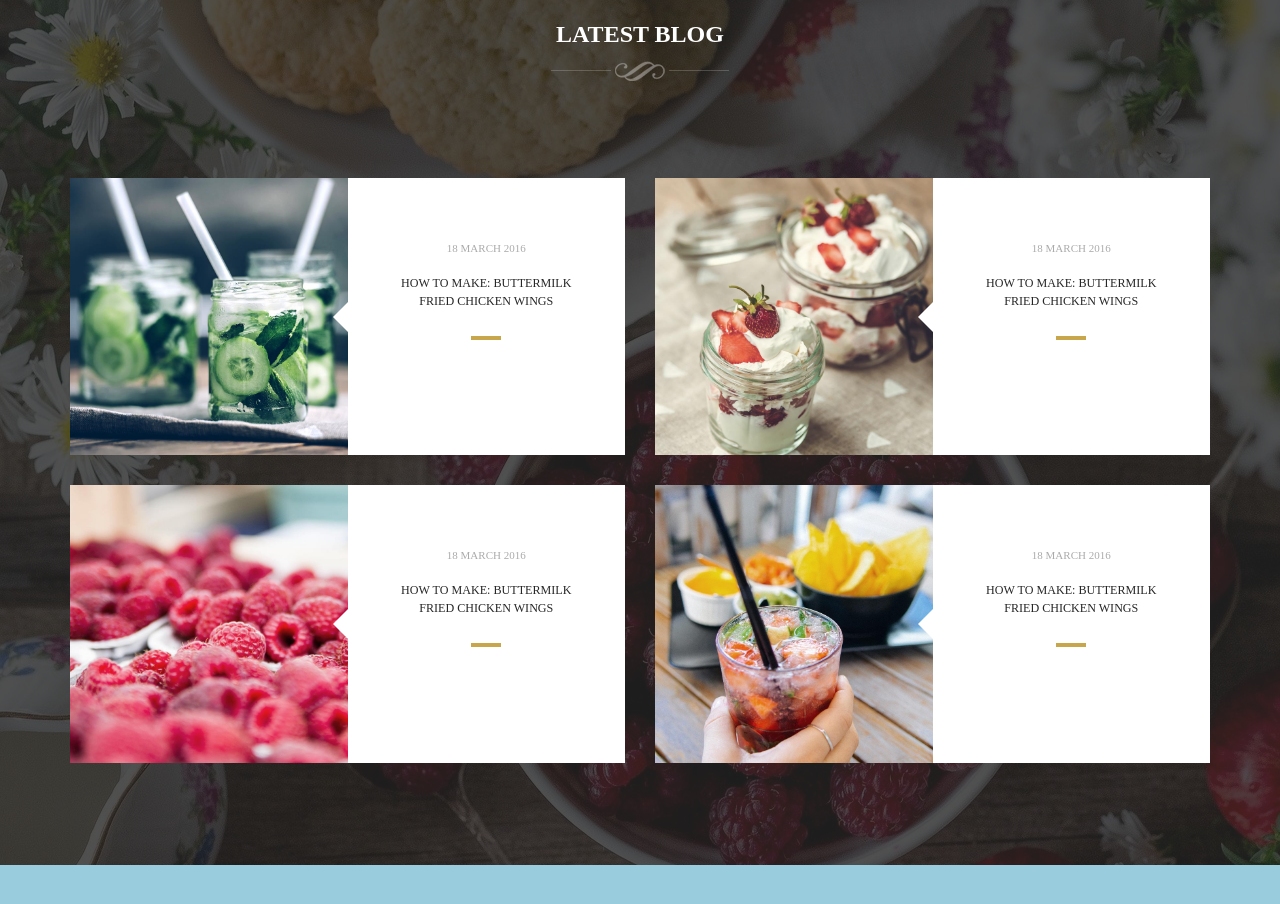
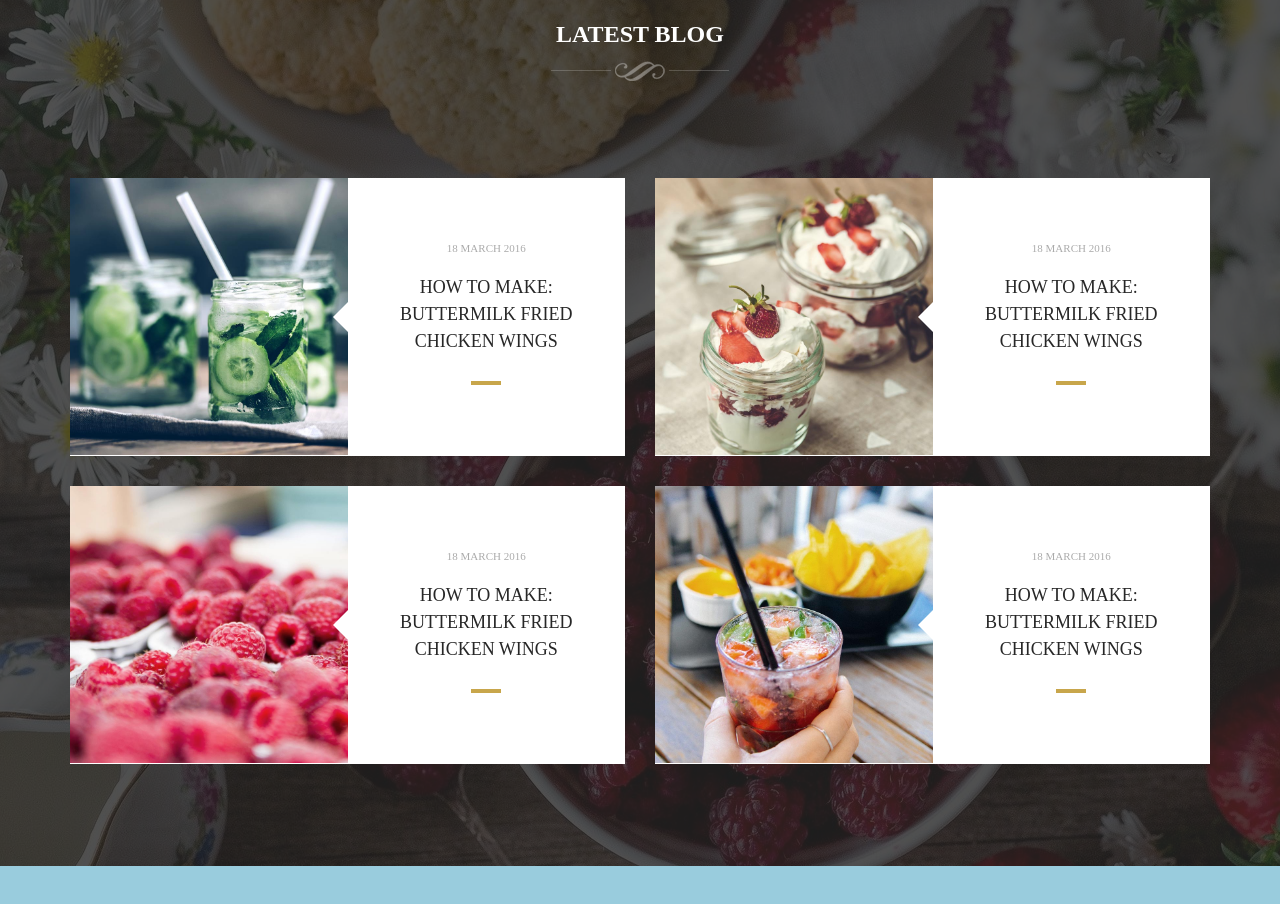
Before and after one commit to moonjongjs/brando, a plain HTML site: page index.html in a window 1280 px wide. Shown: the part 7819-8723 px from the top of the page. Drawn offline with Linux system fonts and the light colour scheme; a web font is replaced by a local one.

Commit message:
update 2021-01-31

```diff
--- a/css/response.css
+++ b/css/response.css
@@ -26,6 +26,12 @@
 
 @media all and (max-width:1200px){
     #wrap #header .wrap .gap .container .right-wrap .aside span:nth-child(1) {display:none;}
+}
+
+@media all and (max-width:1170px){
+
+    #wrap #main #section11 .wrap .gap .container .content ul li .list-gap .right-box .content-gap .text-box p {font-size:1.538461538vw/*18px*/;}
+
 }
 
 @media all and (max-width:1024px){
@@ -98,6 +104,7 @@
     #wrap #main #section09 .wrap .gap .container #nav ul li a {display:inline-block;}
 
     #wrap #main #section11 .wrap .gap .container .content ul li {float:none;width:100%;}
+    #wrap #main #section11 .wrap .gap .container .content ul li .list-gap .right-box .content-gap .text-box p {font-size:3.026315789vw/*23px*/;}
 
 }
 
--- a/css/style.css
+++ b/css/style.css
@@ -21,7 +21,7 @@
 
 #wrap #header {z-index:3;position:fixed;top:0;left:0;width:100%;height:75px;background:transparent;border-bottom:1px solid rgba(255,255,255, .1);transition:all .3s;}
 /* 상단에서 10픽셀이상 아래로 스크롤 이동시 헤더높이 60픽셀으로 부드럽게 변경 배경은 검정, 테두리는 0 변환 효과 */
-#wrap #header.addHeader {height:60px;background:#645;border-bottom:0;}
+#wrap #header.addHeader {height:60px;background:rgba(74,29,33, .9);border-bottom:0;}
 /* #wrap #header:hover {height:60px;background:#000;border-bottom:0;} */
 #wrap #header .wrap {width:100%;max-width:1170px;margin:0 auto;height:100%;}
 #wrap #header .wrap .gap {width:auto;height:100%;margin:0 15px;}
@@ -370,16 +370,16 @@
 #wrap #main #section11 .wrap .gap .container .content ul {width:100%;}
 #wrap #main #section11 .wrap .gap .container .content ul li {float:left;width:50%;font-family:'Montserrat';}
 #wrap #main #section11 .wrap .gap .container .content ul li .list-gap {margin:15px;background:#fff;overflow:hidden;}
-#wrap #main #section11 .wrap .gap .container .content ul li .list-gap .left-box {float:left;width:50%;height:277.5px;}
+#wrap #main #section11 .wrap .gap .container .content ul li .list-gap .left-box {float:left;width:50%;height:277.5px;/*박스높이=박스너비*/}
 #wrap #main #section11 .wrap .gap .container .content ul li .list-gap .left-box .content-gap {width:100%;overflow:hidden;}
-#wrap #main #section11 .wrap .gap .container .content ul li .list-gap .left-box .content-gap img {width:100%;transition:all .3s;}
+#wrap #main #section11 .wrap .gap .container .content ul li .list-gap .left-box .content-gap img {width:100%;height:100%;transition:all .3s;}
 #wrap #main #section11 .wrap .gap .container .content ul li:hover .list-gap .left-box .content-gap img {transform:scale(1.15);}
 #wrap #main #section11 .wrap .gap .container .content ul li .list-gap .right-box {position:relative;float:left;width:50%;height:277.5px;}
 #wrap #main #section11 .wrap .gap .container .content ul li .list-gap .right-box::before {content:'';display:block;position:absolute;left:-30PX;top:50%;margin-top:-15px;border:15px solid #fff;border-left:15px solid transparent;border-top:15px solid transparent;border-bottom:15px solid transparent;}
 #wrap #main #section11 .wrap .gap .container .content ul li .list-gap .right-box .content-gap {padding:23.4234234%  12.972973%;}
 #wrap #main #section11 .wrap .gap .container .content ul li .list-gap .right-box .content-gap .text-box {text-align:center;}
 #wrap #main #section11 .wrap .gap .container .content ul li .list-gap .right-box .content-gap .text-box h2 {font-size:11px;font-weight:500;color:#ababab;padding-bottom:9.7324%;}
-#wrap #main #section11 .wrap .gap .container .content ul li .list-gap .right-box .content-gap .text-box p {font-size:0.945874934vw;color:#272727;line-height:150%;}
+#wrap #main #section11 .wrap .gap .container .content ul li .list-gap .right-box .content-gap .text-box p {font-size:18px;color:#272727;line-height:150%;}
 #wrap #main #section11 .wrap .gap .container .content ul li .list-gap .right-box .content-gap .text-box h6 {padding-top:9.7324%;}
 #wrap #main #section11 .wrap .gap .container .content ul li .list-gap .right-box .content-gap .text-box h6 i {display:inline-block;width:30px;height:4px;background:#c8a64b;}
 
--- a/js/brando.js
+++ b/js/brando.js
@@ -171,7 +171,7 @@
            var $section09          = $('#section09');                       //섹션09
            var a = []; //show() 배열 요소 인덱스 번호  li.show()
            var h = []; //hide() 배열 요소 인덱스 번호  li.hide()
-
+           var $window             = $(window);
 
                 //갤러리 반응형 함수
                 function resizeFn(){
@@ -256,7 +256,7 @@
                 }//resizeFn() 끝
 
 
-                $(window).resize(function(){
+                $window.resize(function(){
                     resizeFn();
                 });
 
@@ -280,17 +280,23 @@
         },
         section10Fn:   function(){
             var cnt=0;
-            var $slide     = $('.slide');
-            var $slideWrap = $('.slide-wrap');
-            var $slideConW = $('.slide-container').innerWidth();
+            var $slide     = $('#section10 .slide');
+            var $slideWrap = $('#section10 .slide-wrap');
+            var $slideCon  = $('#section10 .slide-container');
+            var $slideConW = $('#section10 .slide-container').innerWidth();
+            var $nextBtn   = $('#section10 .nextBtn')
+            var $prevBtn   = $('#section10 .prevBtn')
+            var $window    = $(window);
+
 
                 function resizeFn(){
                     //슬라이드 콘테이너 너비값을 슬라이드 너비로 설정
-                    $slideConW = $('.slide-container').innerWidth();
+                    $slideConW = $slideCon.innerWidth();
                     $slide.css({width:$slideConW});       //슬라이드 1개의 너비
                     $slideWrap.css({width:$slideConW*3}); //슬라이드 전체 3개의 너비
+                    mainSlieFn(); //메인 슬라이드 반응형 left 적용
                 }
-                $(window).resize(function(){
+                $window.resize(function(){
                     resizeFn();
                 });
                 setTimeout(resizeFn,10);
@@ -298,7 +304,7 @@
 
                 //1 메인 슬라이드 함수
                 function mainSlieFn(){
-                    $('.slide-wrap').stop().animate({left:-(975*cnt)},500,'easeInOutExpo');
+                    $slideWrap.stop().animate({left:-($slideConW*cnt)},500,'easeInOutExpo');
                 }
 
                 //2 다음 카운트 함수
@@ -320,7 +326,7 @@
                 }
 
                 //3. 다음 클릭 버튼 이벤트
-                $('.nextBtn').on({
+                $nextBtn.on({
                     click:  function(event){
                         event.preventDefault();
                         nextCountFn();
@@ -328,7 +334,7 @@
                 });
 
                 //3. 이전 클릭 버튼 이벤트
-                $('.prevBtn').on({
+                $prevBtn.on({
                     click:  function(event){
                         event.preventDefault();
                         prevCountFn();
@@ -336,7 +342,7 @@
                 });
 
                 //4. 스와이프 터치 이벤트 이벤트
-                $('.slide-container').swipe({
+                $slideCon.swipe({
                     swipeLeft:function(){
                         nextCountFn();
                     },
@@ -346,6 +352,31 @@
                 });
         },
         section11Fn:   function(){
+            //반응형으로 $leftBoxW 왼쪽 이미지 박스 너비를 구해서 텍스트 박스 높이을 설정
+            var $window = $(window);
+            var $leftBox   = $('#section11 .left-box');
+            var $rightBox  = $('#section11 .right-box');
+            var $leftBoxW  = $('#section11 .left-box').innerWidth(); //반응형 너비 구하기
+                $leftBox.css({height:$leftBoxW});       //반응형 높이 설정
+                $rightBox.css({height:$leftBoxW});      //반응형 높이 설정
+                $rightBox.css({height:$leftBoxW});      //반응형 높이 설정
+
+
+                function resizeFn(){
+                    $leftBoxW  = $('#section11 .left-box').innerWidth(); //반응형 너비 구하기
+                    $leftBox.css({height:$leftBoxW});       //반응형 높이 설정
+                    $rightBox.css({height:$leftBoxW});      //반응형 높이 설정
+                    $rightBox.css({height:$leftBoxW});      //반응형 높이 설정
+                }
+
+                $window.resize(function(){
+                    resizeFn();
+                });
+
+                setTimeout(resizeFn,10);
+
+
+
 
         },
         section12Fn:   function(){
```
